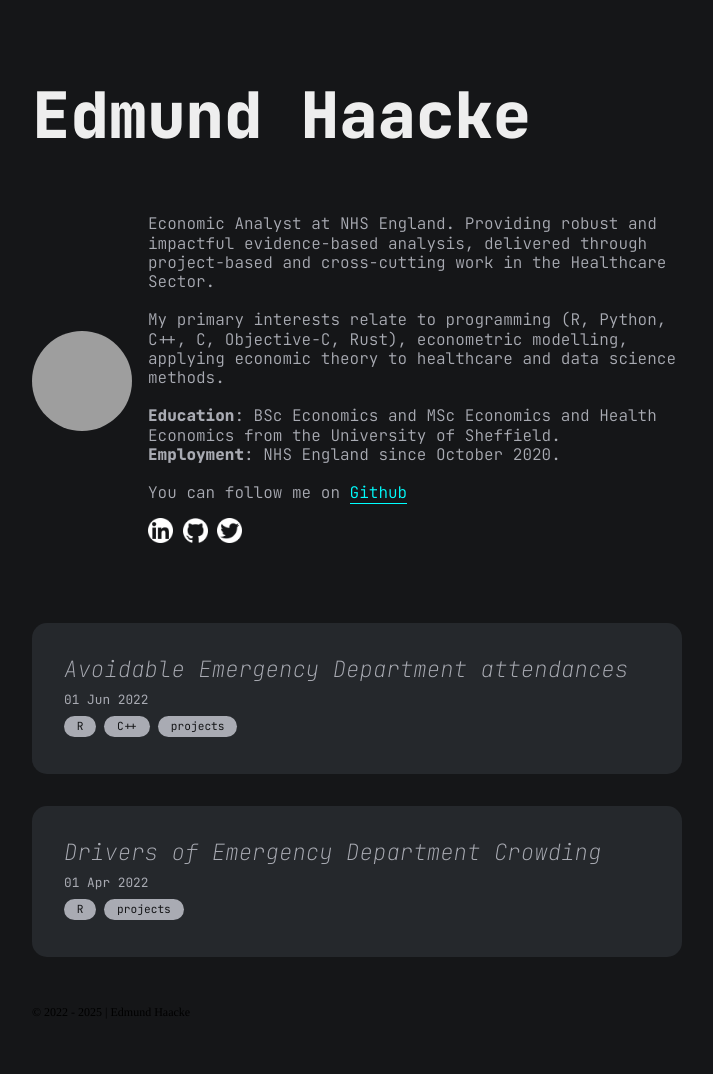
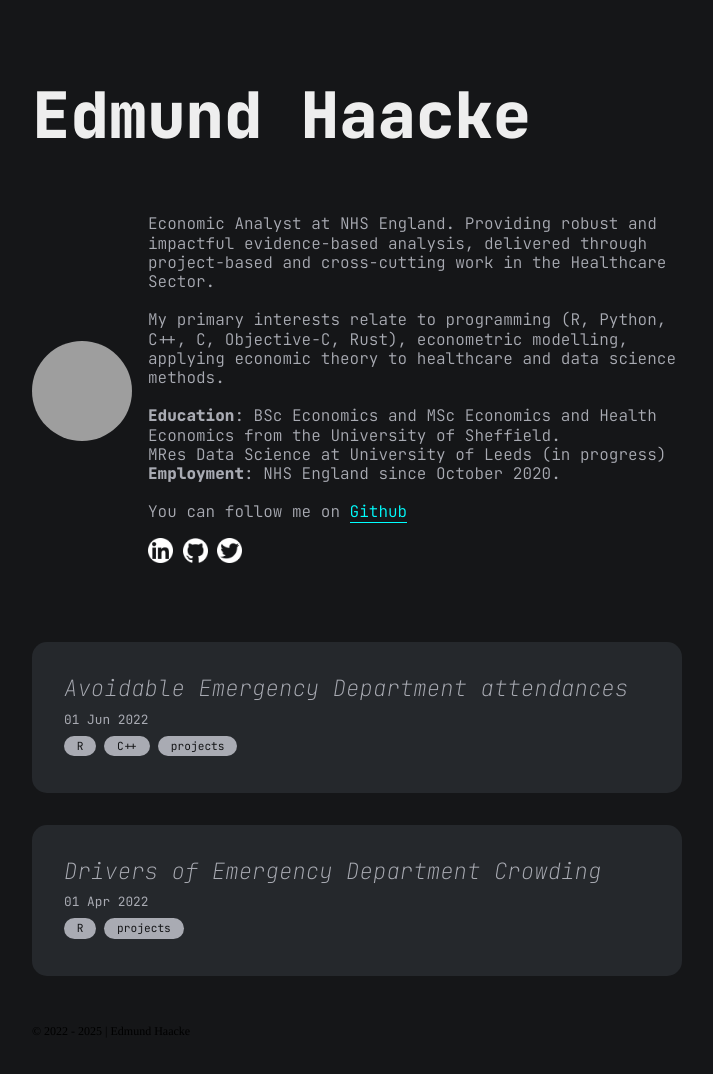
Before and after one commit to edmundhaacke/edmundhaacke.github.io, a Jekyll site: the page built from index.md, in a window 1280 px wide, cut to the strip 0-1099 px from the top of the page. Shown: the top 1074 px of the strip, without its empty margins (283-996 px from the left). Built offline with Jekyll 4.4.1, drawn with Linux system fonts in a browser that asks for light colours; grey boxes are pictures that could not be loaded.

Commit message:
Update author.yml

```diff
--- a/_data/author.yml
+++ b/_data/author.yml
@@ -11,6 +11,8 @@ description: "
   <br/>
   <p>
     <b>Education</b>: BSc Economics and MSc Economics and Health Economics from the University of Sheffield.
+    <br/>
+    MRes Data Science at University of Leeds (in progress)
     <br/>
     <b>Employment</b>: NHS England since October 2020.
   </p>
```
